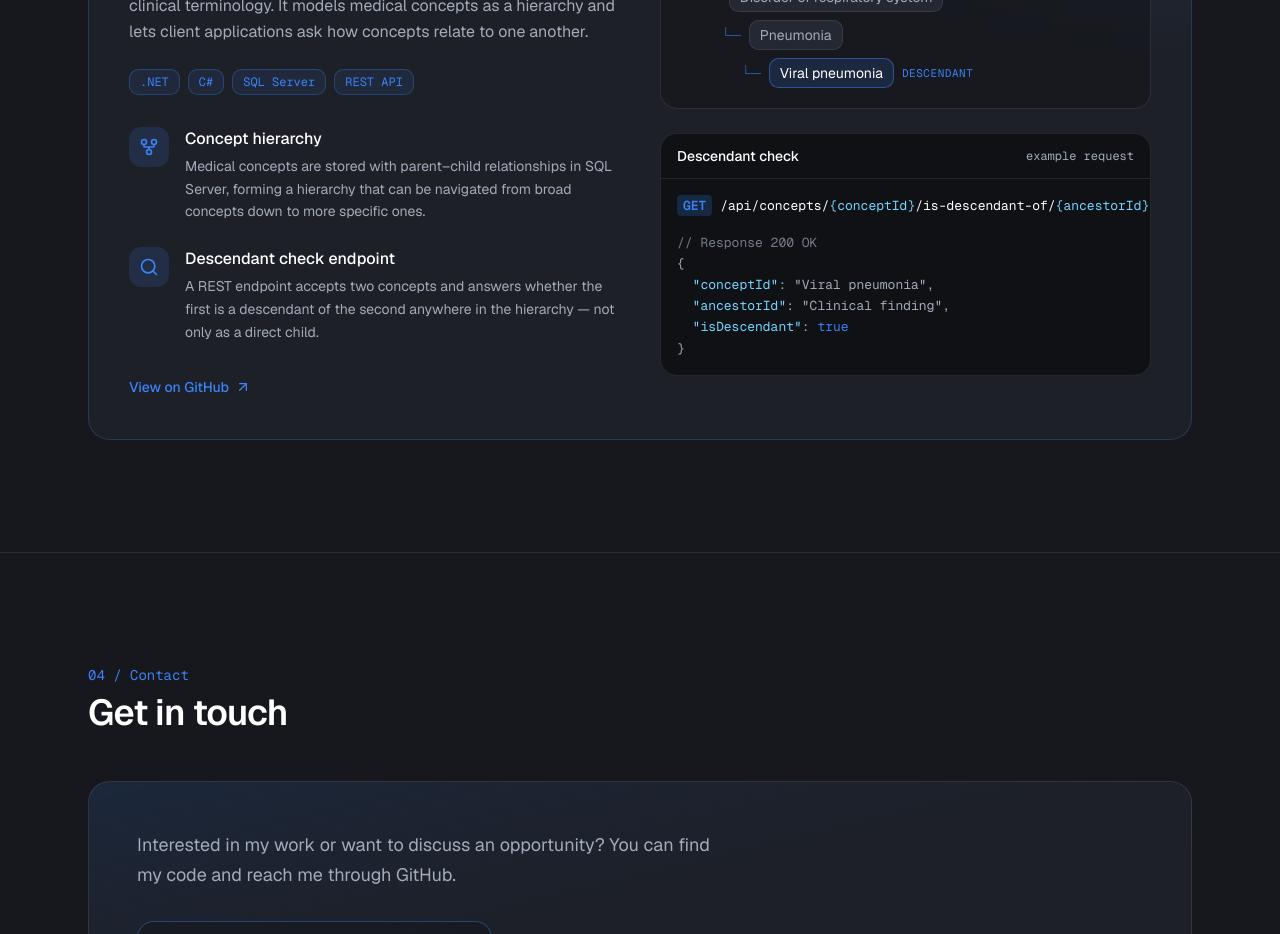
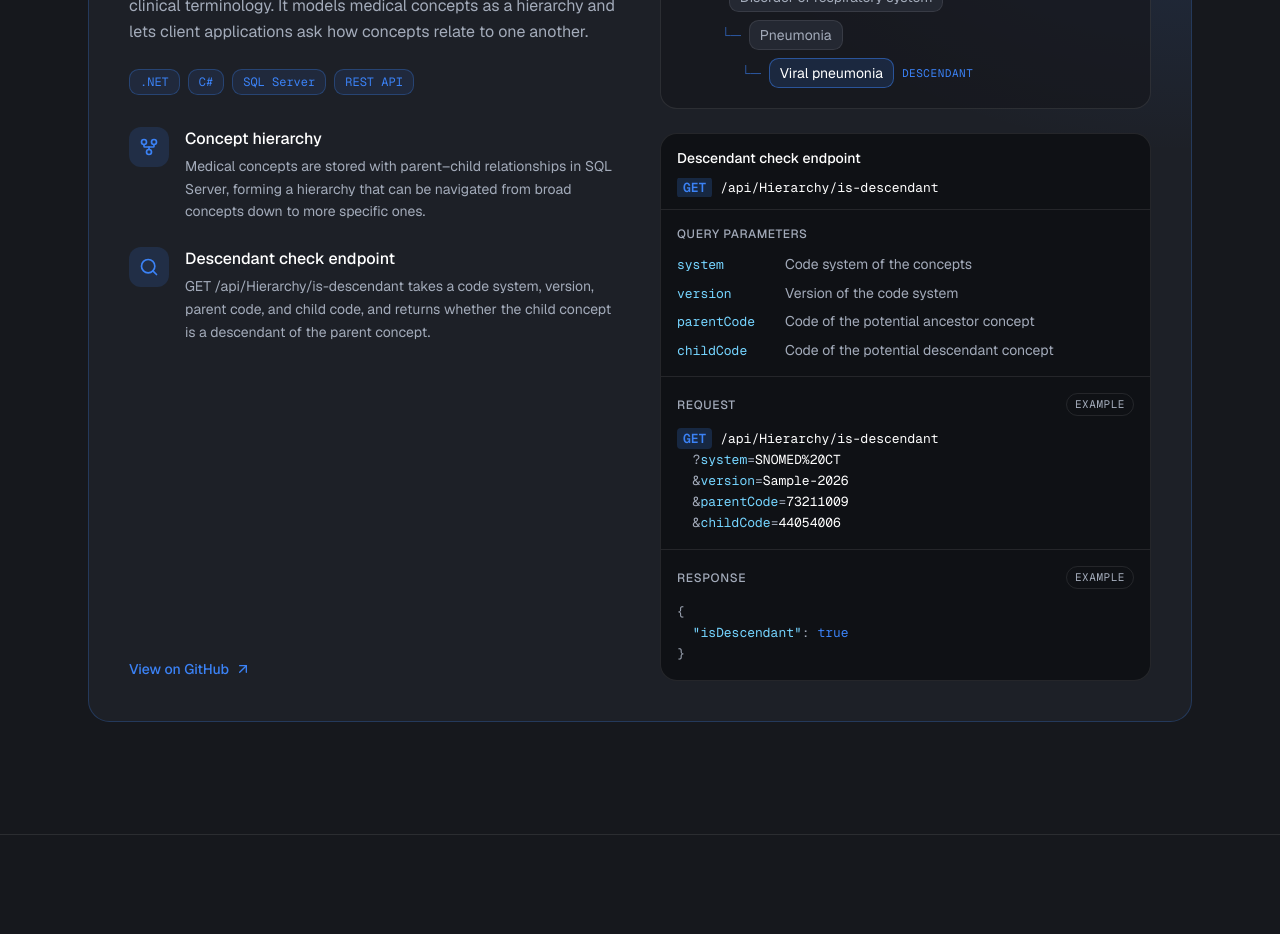
Before and after one commit to Chandra73820/mani-chandra-devops-portfolio-9v, a Next.js app: page / in a window 1280 px wide. Shown: the part 2300-3234 px from the top of the page. Built offline with nearby package versions, Linux system fonts and the light colour scheme.

Commit message:
feat: enhance endpoint example with detailed query parameters and request/response details
V0-Chat-Id: cOzMh4xVIGy

```diff
--- a/components/endpoint-example.tsx
+++ b/components/endpoint-example.tsx
@@ -1,28 +1,87 @@
+const ENDPOINT_PATH = '/api/Hierarchy/is-descendant'
+
+const queryParameters = [
+  { name: 'system', description: 'Code system of the concepts' },
+  { name: 'version', description: 'Version of the code system' },
+  { name: 'parentCode', description: 'Code of the potential ancestor concept' },
+  { name: 'childCode', description: 'Code of the potential descendant concept' },
+]
+
+const exampleQuery = [
+  { name: 'system', value: 'SNOMED%20CT' },
+  { name: 'version', value: 'Sample-2026' },
+  { name: 'parentCode', value: '73211009' },
+  { name: 'childCode', value: '44054006' },
+]
+
+function MethodBadge() {
+  return <span className="rounded bg-primary/20 px-1.5 py-0.5 font-semibold text-primary">GET</span>
+}
+
+function ExampleLabel({ children }: { children: string }) {
+  return (
+    <span className="rounded-full border border-border px-2 py-0.5 font-mono text-[11px] uppercase tracking-wider text-muted-foreground">
+      {children}
+    </span>
+  )
+}
+
 export function EndpointExample() {
   return (
-    <figure className="overflow-hidden rounded-xl border border-border bg-[#0f1115]">
-      <figcaption className="flex items-center justify-between gap-2 border-b border-border px-4 py-3">
-        <span className="text-sm font-medium text-foreground">Descendant check</span>
-        <span className="font-mono text-xs text-muted-foreground">example request</span>
+    <figure
+      aria-labelledby="endpoint-title"
+      className="overflow-hidden rounded-xl border border-border bg-[#0f1115]"
+    >
+      <figcaption className="border-b border-border px-4 py-3">
+        <span id="endpoint-title" className="text-sm font-medium text-foreground">
+          Descendant check endpoint
+        </span>
+        <p className="mt-2 overflow-x-auto whitespace-nowrap font-mono text-[13px]">
+          <MethodBadge /> <span className="text-foreground">{ENDPOINT_PATH}</span>
+        </p>
       </figcaption>
 
-      <div className="overflow-x-auto p-4 font-mono text-[13px] leading-relaxed">
-        <p className="whitespace-nowrap">
-          <span className="rounded bg-primary/20 px-1.5 py-0.5 font-semibold text-primary">GET</span>{' '}
-          <span className="text-foreground">/api/concepts/</span>
-          <span className="text-sky-300">{'{conceptId}'}</span>
-          <span className="text-foreground">/is-descendant-of/</span>
-          <span className="text-sky-300">{'{ancestorId}'}</span>
-        </p>
+      <div className="border-b border-border px-4 py-4">
+        <h5 className="text-xs font-medium uppercase tracking-wider text-muted-foreground">Query parameters</h5>
+        <dl className="mt-3 flex flex-col gap-2">
+          {queryParameters.map(({ name, description }) => (
+            <div key={name} className="flex flex-col gap-0.5 sm:flex-row sm:items-baseline sm:gap-3">
+              <dt className="shrink-0 font-mono text-[13px] text-sky-300 sm:w-24">{name}</dt>
+              <dd className="text-sm text-muted-foreground">{description}</dd>
+            </div>
+          ))}
+        </dl>
+      </div>
 
-        <pre className="mt-4 text-muted-foreground">
+      <div className="border-b border-border px-4 py-4">
+        <div className="flex items-center justify-between gap-2">
+          <h5 className="text-xs font-medium uppercase tracking-wider text-muted-foreground">Request</h5>
+          <ExampleLabel>Example</ExampleLabel>
+        </div>
+        <pre className="mt-3 overflow-x-auto font-mono text-[13px] leading-relaxed">
           <code>
-            <span className="text-muted-foreground/70">{'// Response 200 OK'}</span>
-            {'\n{\n  '}
-            <span className="text-sky-300">{'"conceptId"'}</span>
-            {': "Viral pneumonia",\n  '}
-            <span className="text-sky-300">{'"ancestorId"'}</span>
-            {': "Clinical finding",\n  '}
+            <MethodBadge /> <span className="text-foreground">{ENDPOINT_PATH}</span>
+            {exampleQuery.map(({ name, value }, index) => (
+              <span key={name}>
+                {'\n  '}
+                <span className="text-muted-foreground">{index === 0 ? '?' : '&'}</span>
+                <span className="text-sky-300">{name}</span>
+                <span className="text-muted-foreground">=</span>
+                <span className="text-foreground">{value}</span>
+              </span>
+            ))}
+          </code>
+        </pre>
+      </div>
+
+      <div className="px-4 py-4">
+        <div className="flex items-center justify-between gap-2">
+          <h5 className="text-xs font-medium uppercase tracking-wider text-muted-foreground">Response</h5>
+          <ExampleLabel>Example</ExampleLabel>
+        </div>
+        <pre className="mt-3 overflow-x-auto font-mono text-[13px] leading-relaxed text-muted-foreground">
+          <code>
+            {'{\n  '}
             <span className="text-sky-300">{'"isDescendant"'}</span>
             {': '}
             <span className="text-primary">true</span>
--- a/components/projects.tsx
+++ b/components/projects.tsx
@@ -14,7 +14,7 @@ const features = [
   {
     icon: Search,
     title: 'Descendant check endpoint',
-    text: 'A REST endpoint accepts two concepts and answers whether the first is a descendant of the second anywhere in the hierarchy — not only as a direct child.',
+    text: 'GET /api/Hierarchy/is-descendant takes a code system, version, parent code, and child code, and returns whether the child concept is a descendant of the parent concept.',
   },
 ]
 
```
